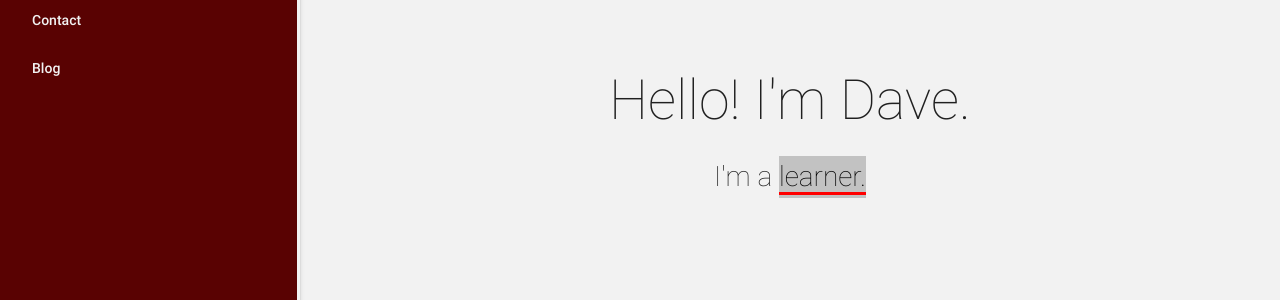
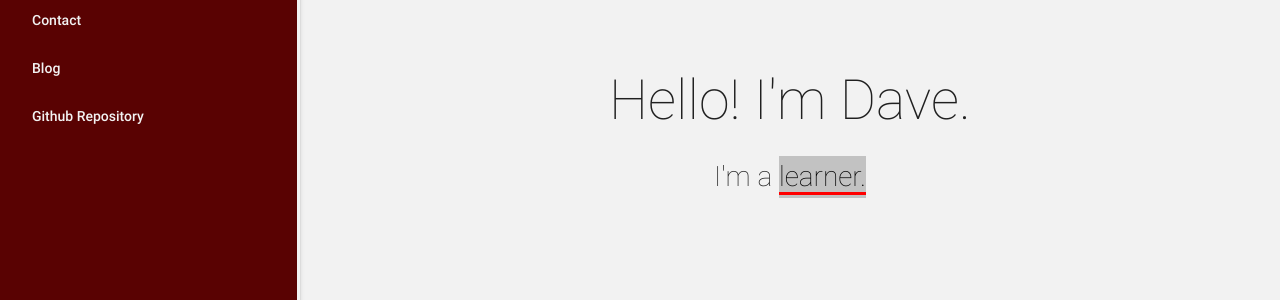
Before and after one commit to Milleus/milleus.github.io, a Jekyll site: the page built from index.html, in a window 1280 px wide. Shown: the part 332-632 px from the top of the page. Built offline with Jekyll 4.4.1, drawn with Linux system fonts in a browser that asks for light colours; nearby versions of some CDN libraries.

Commit message:
[Dave] add github repository url

```diff
--- a/_includes/side-navigation.html
+++ b/_includes/side-navigation.html
@@ -11,6 +11,8 @@
   <li><a class="waves-effect" href="/#projects">Projects</a></li>
   <li><a class="waves-effect" href="/#contact">Contact</a></li>
   <li><a class="waves-effect" href="/blog">Blog</a></li>
+  <li><a class="waves-effect" href="https://github.com/Milleus" target="_blank">Github Repository</a></li>
+
 </ul>
 
 <a href="#" data-activates="slide-out" class="button-collapse hide-on-large-only"><i class="material-icons medium">menu</i></a>
```
